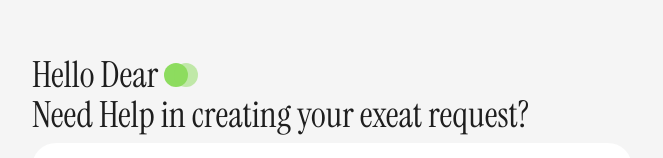
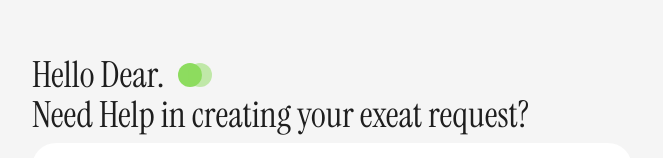
Before and after one commit to KeshiEmmanuel/exithelper, a Next.js app: page / in a window 1280 px wide. Shown: the part 196-354 px from the top of the page, without its empty margins (308-971 px from the left). Built offline with nearby package versions, Linux system fonts and the light colour scheme.

Commit message:
fixed glitches

```diff
--- a/app/components/ChatInterface.tsx
+++ b/app/components/ChatInterface.tsx
@@ -280,8 +280,8 @@ export default function ChatInterface() {
         // ── No session yet — show welcome + pre-chat input ──────────────────
         <>
           <main className="mx-auto w-full max-w-[600px] font-script mb-2 text-text-primary">
-            <h1 className="text-4xl inline-flex items-center gap-2">
-              Hello Dear <MainLogo isLoading={false} />{" "}
+            <h1 className="text-4xl inline-flex items-center gap-4">
+              Hello Dear. <MainLogo isLoading={false} />{" "}
             </h1>
             <p className="text-4xl">
               Need Help in creating your exeat request?
--- a/app/components/MainLogo.tsx
+++ b/app/components/MainLogo.tsx
@@ -17,7 +17,7 @@ function MainLogo({ isLoading }: { isLoading: boolean }) {
         ease: "power1.out",
       }).to(".green", {
         x: -2,
-        ease: "power3.out",
+        ease: "power3.in",
       });
     },
     { scope: SVGRef },
```
